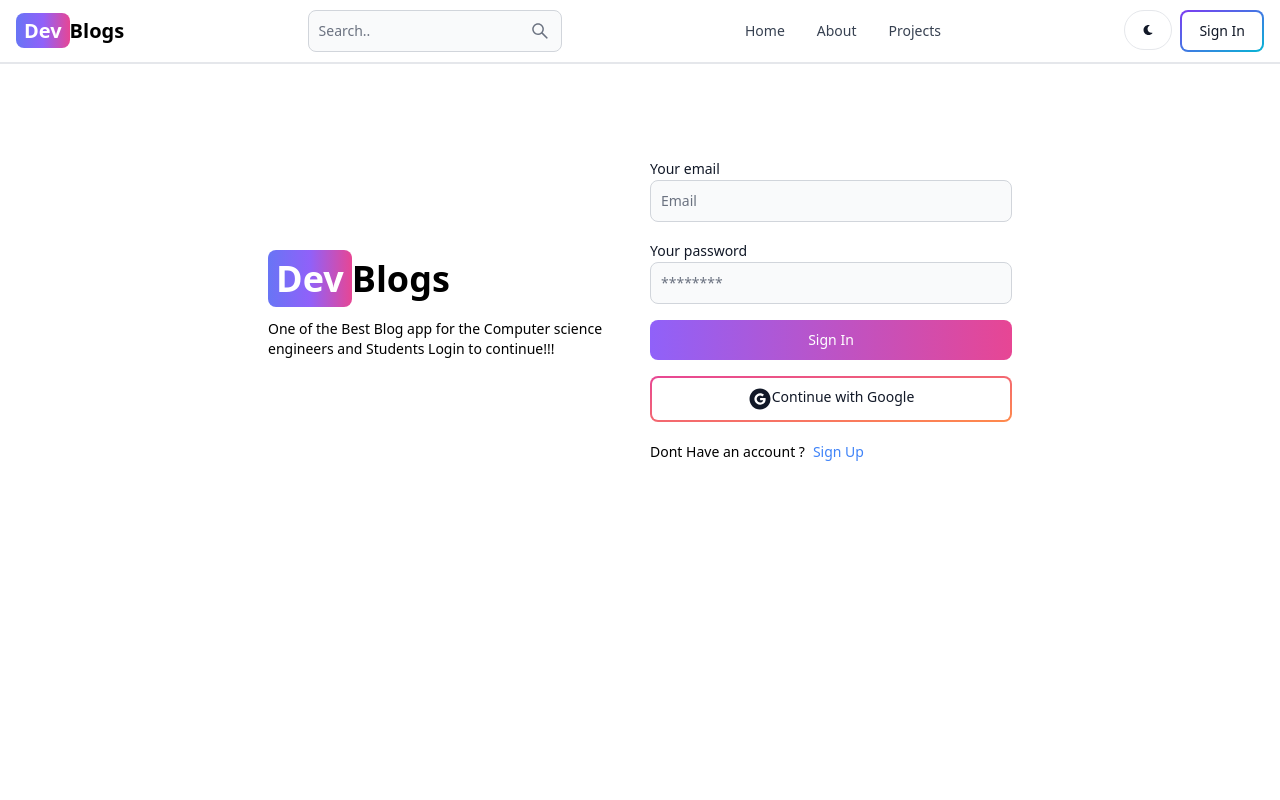
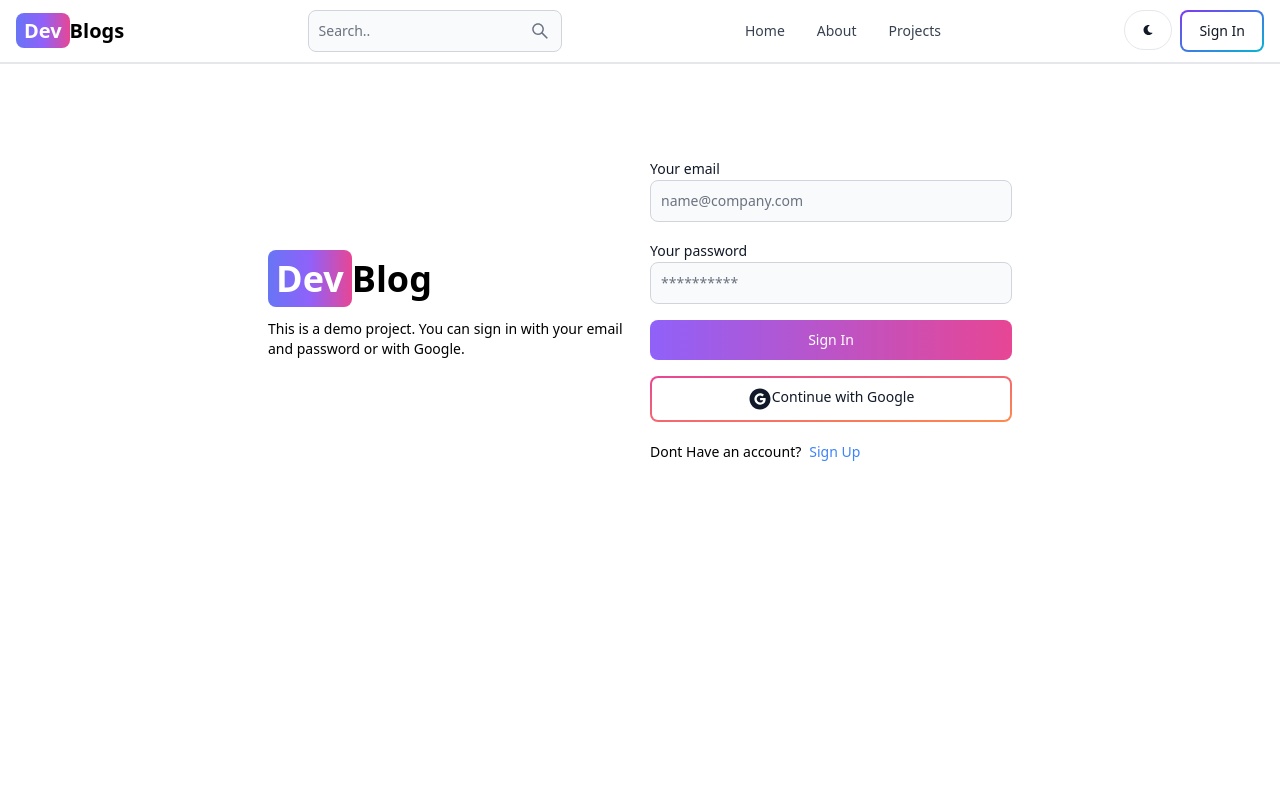
Before and after one commit to mdirshad9211/blog-app, a React (Vite) app in the folder client-side/: page /signin in a window 1280 px wide. Shown: the top 800 px of the page. Built offline with nearby package versions, Linux system fonts and the light colour scheme; no server answers.

Commit message:
updated header component with user data

```diff
--- a/client-side/src/components/Header.jsx
+++ b/client-side/src/components/Header.jsx
@@ -1,10 +1,14 @@
-import { Button, Navbar, TextInput } from "flowbite-react";
+import { Button, Navbar, Avatar, Dropdown, TextInput } from "flowbite-react";
 import { Link, useLocation } from "react-router-dom";
 import {AiOutlineSearch} from 'react-icons/ai'
 import{FaMoon} from "react-icons/fa";
+import {useSelector} from 'react-redux';
+
+
 export default function Header() {
   const path = useLocation().pathname;
-  return (
+  const {currentUser} = useSelector((state) => state.user);
+    return (
     <Navbar className="border-b-2">
         <Link to={"/"} className="self-center whitespace-nowrap text-sm sm:text-xl font-semibold dark: text-black">
             <span  className="px-2 py-1 bg-gradient-to-r from-indigo-500 via-purple-500 to-pink-500 rounded-lg text-white"> Dev</span>
@@ -24,11 +28,33 @@
         </Button>
 
         <div className="flex gap-2 md: order-2">
-          <Button className="w-12 h-10 hidden sm: inline" color="gray" pill> <FaMoon/></Button>
+          <Button className="w-12 h-10 hidden sm:inline" color="gray" pill> <FaMoon/></Button>
 
-          <Link to={"/signin"}>
-            <Button gradientDuoTone="purpleToBlue" outline> Sign In</Button>
-          </Link>
+          {currentUser ? (
+            <Dropdown arrowIcon = {false} inline
+            label = {
+              <Avatar alt = 'user' img = {currentUser.profilePicture} rounded/>
+            }
+            >
+
+              <Dropdown.Header>
+                <span className='block text-sm'>@{currentUser.username}</span>
+                <span className='block text-sm font-medium truncate'>{currentUser.email}</span>
+              </Dropdown.Header>
+              <Link to={'/dashboard?tab=profile'}>
+                <Dropdown.Item>Profile</Dropdown.Item>
+                <Dropdown.Divider/>
+                <Dropdown.Item>Sign Out</Dropdown.Item>
+
+              </Link>
+
+            </Dropdown>
+          ):(
+            <Link to={"/signin"}>
+              <Button gradientDuoTone="purpleToBlue" outline> Sign In</Button>
+            </Link>
+          )
+        }
           <Navbar.Toggle/>
 
 
--- a/client-side/src/pages/Signin.jsx
+++ b/client-side/src/pages/Signin.jsx
@@ -1,35 +1,28 @@
-import { Alert, Button, Label, Spinner, TextInput } from "flowbite-react";
-import { useState } from "react";
-import { Link, useNavigate } from "react-router-dom";
-import {signInStart, signInSuccess, signInFailure} from '../redux/user/userSlice';
-import {useDispatch,useSelector } from "react-redux";
-import Oauth from "../components/Oauth";
+import { Alert, Button, Label, Spinner, TextInput } from 'flowbite-react';
+import { useState } from 'react';
+import { Link, useNavigate } from 'react-router-dom';
+import { useDispatch, useSelector } from 'react-redux';
+import {
+  signInStart,
+  signInSuccess,
+  signInFailure,
+} from '../redux/user/userSlice';
+import OAuth from '../components/Oauth';
 
-
-
-export default function Signin() {
-  const [formData,setFormData] = useState({});
-  const {loading, error:errorMessage} = useSelector(state => state.user);
+export default function SignIn() {
+  const [formData, setFormData] = useState({});
+  const { loading, error: errorMessage } = useSelector((state) => state.user);
+  const dispatch = useDispatch();
   const navigate = useNavigate();
-  const dispatch = useDispatch();
-
-
-
-  const handleChange = (e) =>{
-    setFormData({...formData, [e.target.id]: e.target.value.trim() });
+  const handleChange = (e) => {
+    setFormData({ ...formData, [e.target.id]: e.target.value.trim() });
   };
-
-
-
-
-
-  const handleSubmit = async (e) =>{
+  const handleSubmit = async (e) => {
     e.preventDefault();
-    if(!formData.email || !formData.password){
-      return dispatch(signInFailure('Please Fill all the fields.'));
+    if (!formData.email || !formData.password) {
+      return dispatch(signInFailure('Please fill all the fields'));
     }
     try {
-
       dispatch(signInStart());
       const res = await fetch('/api/auth/signin', {
         method: 'POST',
@@ -41,7 +34,7 @@
         dispatch(signInFailure(data.message));
       }
 
-      if(res.ok) {
+      if (res.ok) {
         dispatch(signInSuccess(data));
         navigate('/');
       }
@@ -49,38 +42,43 @@
       dispatch(signInFailure(error.message));
     }
   };
+  return (
+    <div className='min-h-screen mt-20'>
+      <div className='flex p-3 max-w-3xl mx-auto flex-col md:flex-row md:items-center gap-5'>
+        {/* left */}
+        <div className='flex-1'>
+          <Link to='/' className='font-bold dark:text-white text-4xl'>
+            <span className='px-2 py-1 bg-gradient-to-r from-indigo-500 via-purple-500 to-pink-500 rounded-lg text-white'>
+              Dev
+            </span>
+            Blog
+          </Link>
+          <p className='text-sm mt-5'>
+            This is a demo project. You can sign in with your email and password
+            or with Google.
+          </p>
+        </div>
+        {/* right */}
 
-
-
-
-  return (
-    <div className="min-h-screen mt-20">
-      <div className="flex p-3 max-w-3xl mx-auto flex-col md:flex-row md:items-center gap-5">
-        {/* Left Side */}
-        <div className="flex-1">
-          <Link to={"/"} className="font-bold dark:text-white text-4xl">
-              <span  className="px-2 py-1 bg-gradient-to-r from-indigo-500 via-purple-500 to-pink-500 rounded-lg text-white"> Dev</span>
-              Blogs
-          </Link>
-          <p className="text-sm mt-5">One of the Best Blog app for the Computer science engineers and Students Login to continue!!!</p>
-        </div>
-        {/* Right Side */}
-        <div className="flex-1">
-          <form className="flex flex-col gap-4" onSubmit={handleSubmit}>
-
+        <div className='flex-1'>
+          <form className='flex flex-col gap-4' onSubmit={handleSubmit}>
             <div>
-              <Label value="Your email"/>
+              <Label value='Your email' />
               <TextInput
-              type="email"
-              placeholder="Email"
-              id="email" onChange={handleChange}/>
+                type='email'
+                placeholder='name@company.com'
+                id='email'
+                onChange={handleChange}
+              />
             </div>
             <div>
-              <Label value="Your password"/>
+              <Label value='Your password' />
               <TextInput
-              type="password"
-              placeholder="********"
-              id="password" onChange={handleChange} />
+                type='password'
+                placeholder='**********'
+                id='password'
+                onChange={handleChange}
+              />
             </div>
             <Button
               gradientDuoTone='purpleToPink'
@@ -96,21 +94,19 @@
                 'Sign In'
               )}
             </Button>
-            <Oauth/>
+            <OAuth />
           </form>
-          <div className="flex gap-2 text-sm mt-5">
-            <span>Dont Have an account ?</span>
-            <Link to={'/signup'} className="text-blue-500"> Sign Up
+          <div className='flex gap-2 text-sm mt-5'>
+            <span>Dont Have an account?</span>
+            <Link to='/sign-up' className='text-blue-500'>
+              Sign Up
             </Link>
           </div>
-          {
-            errorMessage &&(
-              <Alert className="mt-5"
-              color={'failure'}>
-                {errorMessage}
-              </Alert>
-            )
-          }
+          {errorMessage && (
+            <Alert className='mt-5' color='failure'>
+              {errorMessage}
+            </Alert>
+          )}
         </div>
       </div>
     </div>
```
Also changed, not shown: 1 other file (tests, documents, lock files or other folders).
